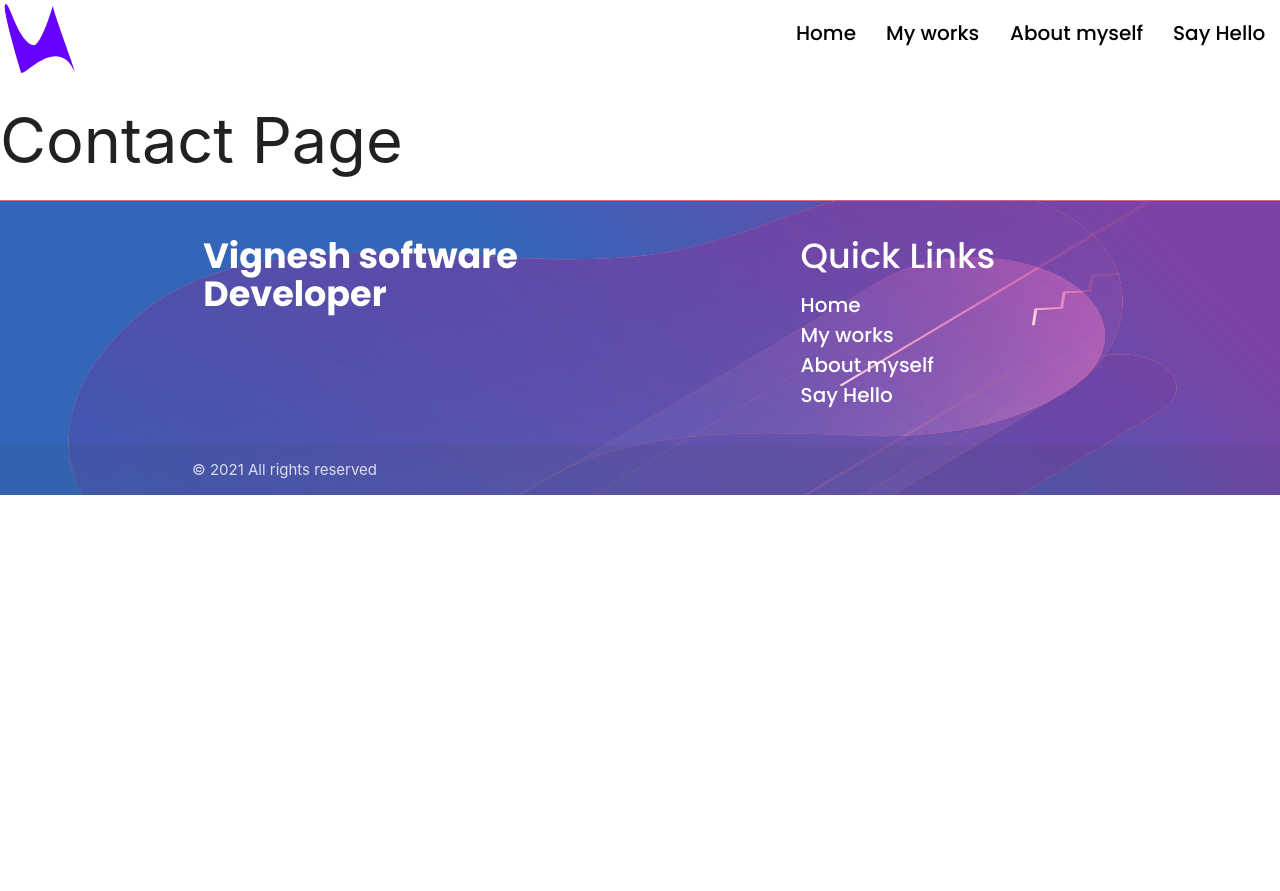
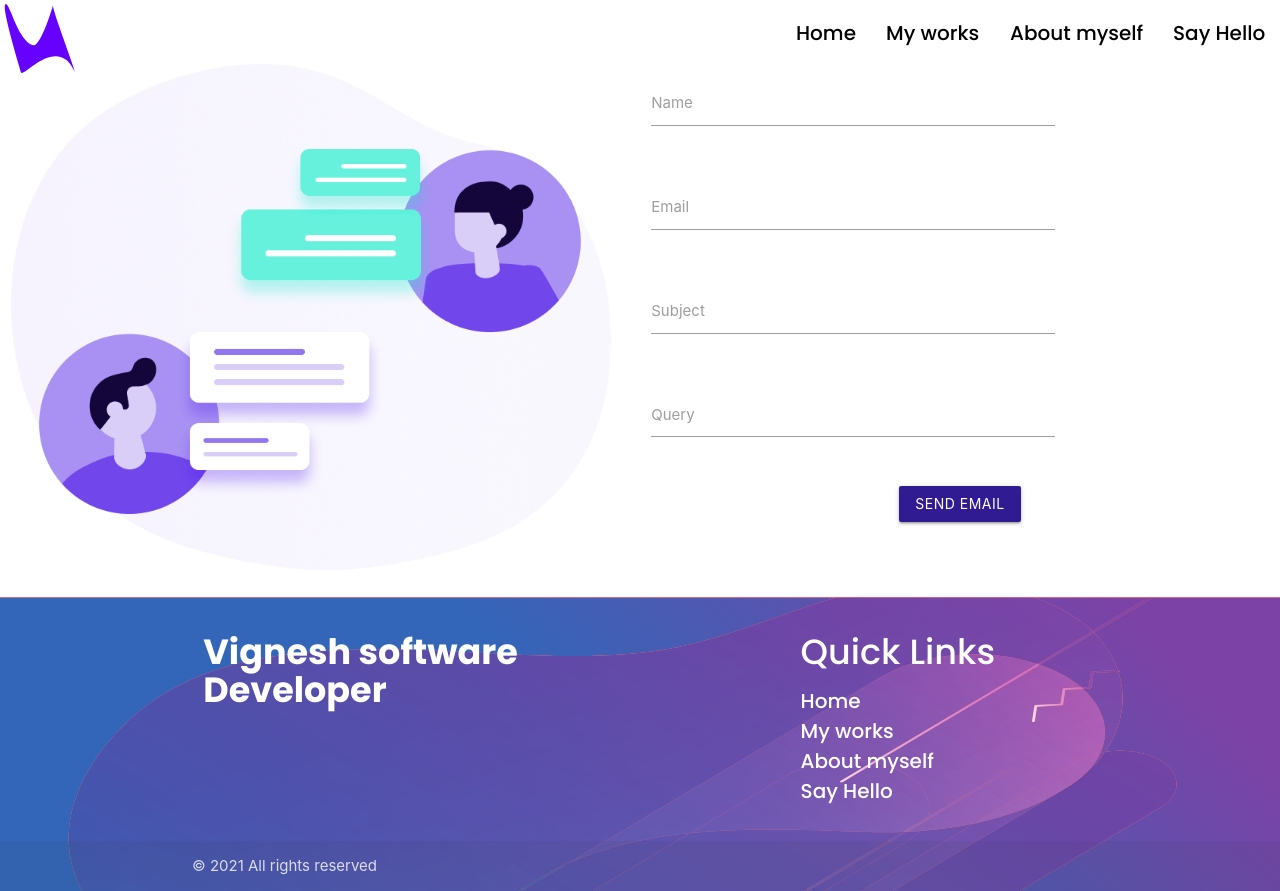
Before and after one commit to vickytechkey/portfolio, a React (Create React App) app: page /contact in a window 1280 px wide. Before the commit the page ends 800 px from the top, so only its background shows below. Built offline with nearby package versions, Linux system fonts and the light colour scheme.

Commit message:
contact page design compeleted

```diff
--- a/src/pages/contactpage.js
+++ b/src/pages/contactpage.js
@@ -1,9 +1,50 @@
 import React from 'react';
-
+import asset from '../assets/contact/asset2.png';
 function ContactPage() {
     return (
         <React.Fragment>
-            <h1>Contact Page</h1>
+          <div className="row">
+             <div className="col xl6 l6 s12 m12">
+             <img src={asset} alt={asset} className="responsive-img" style={{width:600}} />
+                </div>
+                <div className="col xl6 l6 s12 m12">
+                   {/* name starts  */}
+           <div className="row">
+           <div class="input-field col s8">
+          <input  id="first_name" type="text" class="validate" required />
+          <label for="first_name"> Name</label>
+        </div>
+                    </div>
+                    {/* name ends  */}
+                        {/* email starts  */}
+                    <div className="row">
+           <div class="input-field col s8">
+          <input  id="Email" type="email" class="validate" required />
+          <label for="Email"> Email</label>
+        </div>
+                    </div>
+                    {/* email ends  */}
+                             {/* subject starts  */}
+                             <div className="row">
+           <div class="input-field col s8">
+          <input  id="subject" type="text" class="validate" required />
+          <label for="subject"> Subject</label>
+        </div>
+                    </div>
+                    {/* subject ends  */}
+                        {/* query starts  */}
+                        <div className="row">
+                        <div class="input-field col s8">
+          <textarea id="textarea1" class="materialize-textarea" required></textarea>
+          <label for="textarea1">Query</label>
+        </div>
+                    </div>
+                    {/* query ends  */}
+                    <div className="row  center-align">
+                    <a class="waves-effect  deep-purple darken-4 btn">Send Email</a>
+                    </div>
+             </div>
+          </div>
         </React.Fragment>
     );
 }
```
Also changed, not shown: src/assets/contact/asset2.png (added).
